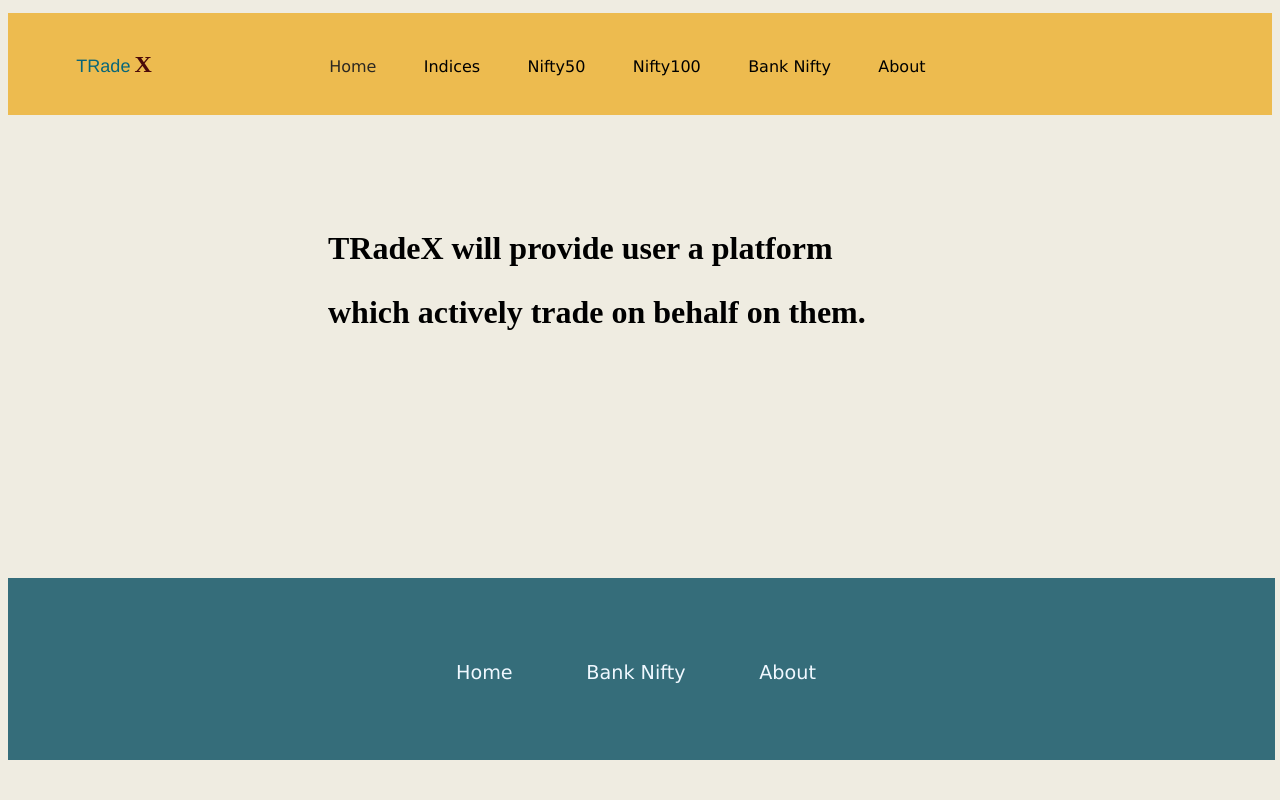
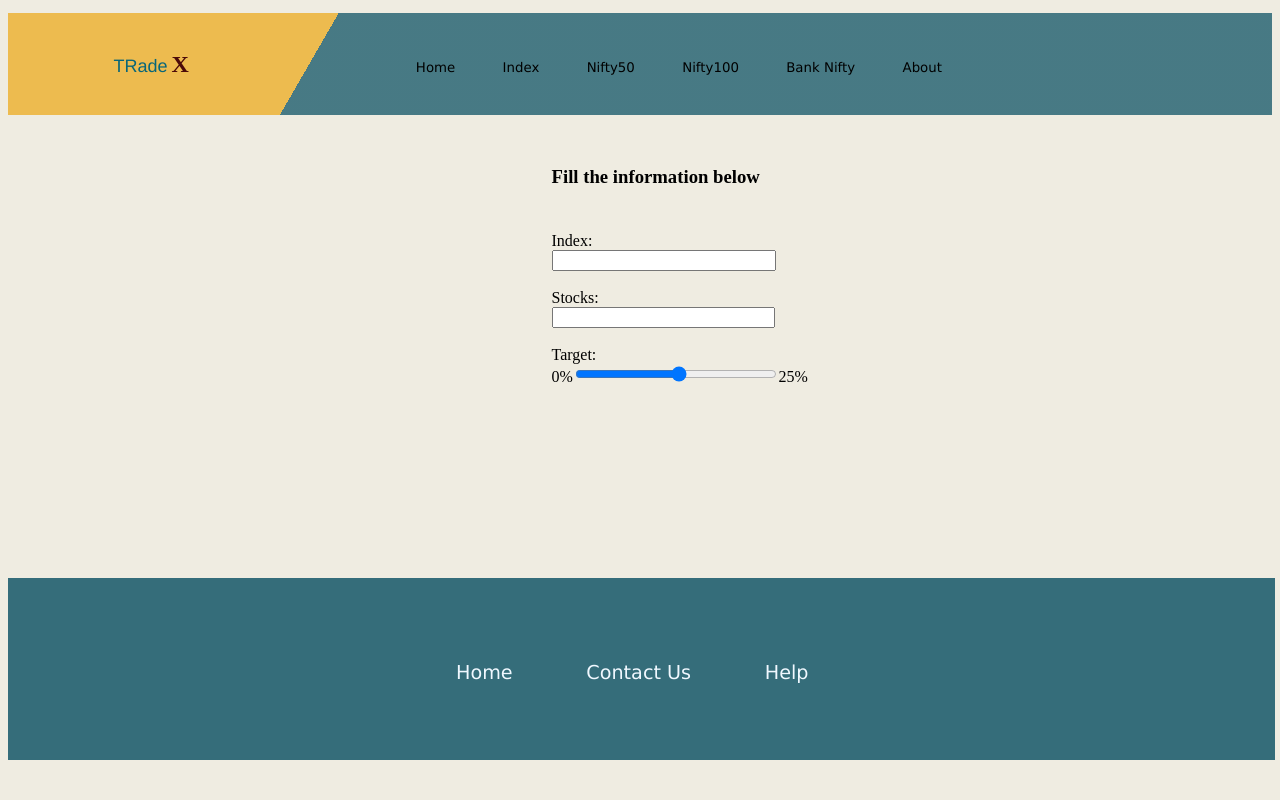
Before and after one commit to RavieshMaini/TRadeX, a Django app: template blog/templates/blog/home.html in a window 1280 px wide. Run offline with Django 3.2, Linux system fonts and the light colour scheme; the template is opened without the code that fills it, so the values that code supplies are empty.

Commit message:
Add files via upload

```diff
--- a/blog/templates/blog/home.html
+++ b/blog/templates/blog/home.html
@@ -11,15 +11,16 @@
 
     <body style="background-color: rgb(239, 236, 225);">
 
-        <header style="background-color: rgb(237, 187, 79); margin:1% 0% 2% 0%; padding:3% 1% 3% 1%; ">
-            <p style="display:inline; font-size: large; color: rgb(8, 102, 121); font-family: 'Franklin Gothic Medium', 'Arial Narrow', Arial, sans-serif; padding-left:4.5%;">TRade</p>
+        <header style="background: linear-gradient(120deg,rgb(237, 187, 79) 25% , rgba(53, 109, 122,0.9) 25%); margin:1% 0% 2% 0%; padding:3% 1% 3% 1%; ">
+            <p style="display:inline; font-size: large; color: rgb(8, 102, 121); font-family: 'Franklin Gothic Medium', 'Arial Narrow', Arial, sans-serif; padding-left:7.5%;">TRade</p>
             <p style="display:inline; font-weight: 700; color: rgb(75, 10, 9); padding-right:6%; font-size: x-large;">X</p>
-            <nav style="display:inline; color:rgb(44, 40, 34); padding:0% 3.5% 0% 8%; font-family: Verdana, Geneva, Tahoma, sans-serif; font-weight: 100;">Home</nav>
-            <nav style="display:inline; font-family: Verdana, Geneva, Tahoma, sans-serif; padding-right: 3.5%;" >Indices</nav>
-            <nav style="display:inline; font-family: Verdana, Geneva, Tahoma, sans-serif; padding-right: 3.5%;" >Nifty50</nav>
-            <nav style="display:inline; font-family: Verdana, Geneva, Tahoma, sans-serif; padding-right: 3.5%;" >Nifty100</nav>
-            <nav style="display:inline; font-family: Verdana, Geneva, Tahoma, sans-serif; padding-right: 3.5%;" >Bank Nifty</nav>
-            <nav style="display:inline; font-family: Verdana, Geneva, Tahoma, sans-serif; padding-right: 3.5%;" >About</nav>
+
+            <nav style="display:inline; color:rgb(0, 0, 0); padding:0% 3.5% 0% 12%; font-family: Verdana, Geneva, Tahoma, sans-serif;"><small>Home</small></nav>
+            <nav style="display:inline; font-family: Verdana, Geneva, Tahoma, sans-serif; padding-right: 3.5%;" ><small>Index</small></nav>
+            <nav style="display:inline; font-family: Verdana, Geneva, Tahoma, sans-serif; padding-right: 3.5%;" ><small>Nifty50</small></nav>
+            <nav style="display:inline; font-family: Verdana, Geneva, Tahoma, sans-serif; padding-right: 3.5%;" ><small>Nifty100</small></nav>
+            <nav style="display:inline; font-family: Verdana, Geneva, Tahoma, sans-serif; padding-right: 3.5%;" ><small>Bank Nifty</small></nav>
+            <nav style="display:inline; font-family: Verdana, Geneva, Tahoma, sans-serif; padding-right: 3.5%;" ><small>About</small></nav>
         </header>
 
         <!--<div style="width:150px; height:680px; background-color: rgb(236, 187, 79); border-radius: 4px 4px 4px 4px; margin-left: 0.2%;">
@@ -29,15 +30,35 @@
             <nav style="display:block; font-family: Verdana, Geneva, Tahoma, sans-serif; position:relative; padding: 20px 0px 40px 35px;" >Bank Nifty</nav>
         </div>-->
 
-        <h1 style="padding-left: 25%; position:fixed; bottom: 64%;">TRadeX will provide user a platform</h1>
-        <h1 style="padding-left: 25%; position:fixed; bottom: 56%;">which actively trade on behalf on them.</h1>
+        <h3 style="padding-left:43%; padding-top: 2%;">Fill the information below</h3>
+        <form style="padding-left:43%; padding-top: 2%;">
+            <lable for="Index">Index:</lable>
+            <br>
+            <input list="Index" style="width:30%;">
+            <datalist id="Index">
+              <option value="Nifty50">
+              <option value="Nifty100">
+              <option value="Bank Nifty">
+            </datalist>
+            <br>
+            <br>
+            <lable>Stocks:</lable>
+            <br>
+            <input type="search" style="width:31%;">
+            <br>
+            <br>
+            <lable>Target:</lable>
+            <br>
+            0%<input type="range" min="0" max="25" style="width:28%;">25%
+          </form>
+
 
 
         <footer style="position:fixed; bottom:5%; background-color:rgb(53, 109, 122); width:64%; height:10%; padding: 4% 0% 4% 35%;">
 
             <nav style="display:inline; font-family: Verdana, Geneva, Tahoma, sans-serif; padding-right: 8.5%; font-size: larger; color:aliceblue; position:relative; top:40%;" >Home</nav>
-            <nav style="display:inline; font-family: Verdana, Geneva, Tahoma, sans-serif; padding-right: 8.5%; color:aliceblue; position:relative; top:40%; font-size: larger;" >Bank Nifty</nav>
-            <nav style="display:inline; font-family: Verdana, Geneva, Tahoma, sans-serif; padding-right: 8.5%; color:aliceblue; position:relative; top:40%; font-size: larger;" >About</nav>
+            <nav style="display:inline; font-family: Verdana, Geneva, Tahoma, sans-serif; padding-right: 8.5%; color:aliceblue; position:relative; top:40%; font-size: larger;" >Contact Us</nav>
+            <nav style="display:inline; font-family: Verdana, Geneva, Tahoma, sans-serif; padding-right: 8.5%; color:aliceblue; position:relative; top:40%; font-size: larger;" >Help</nav>
 
         </footer>
     </body>
```
